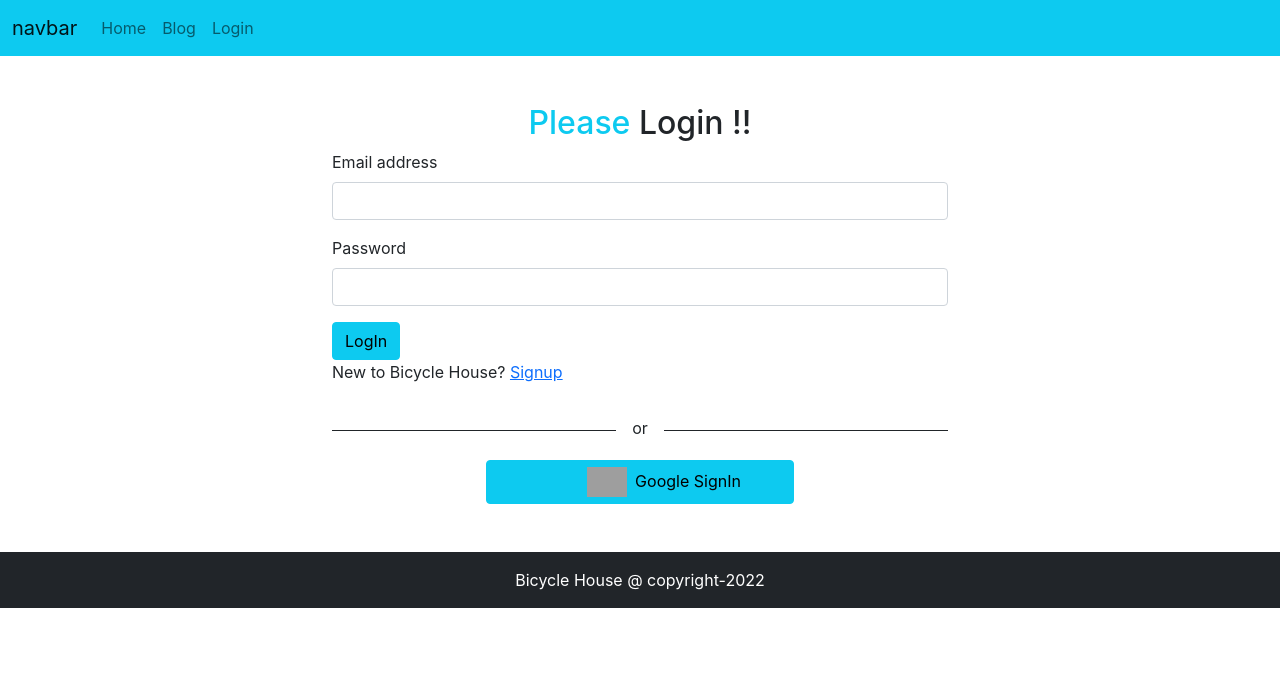
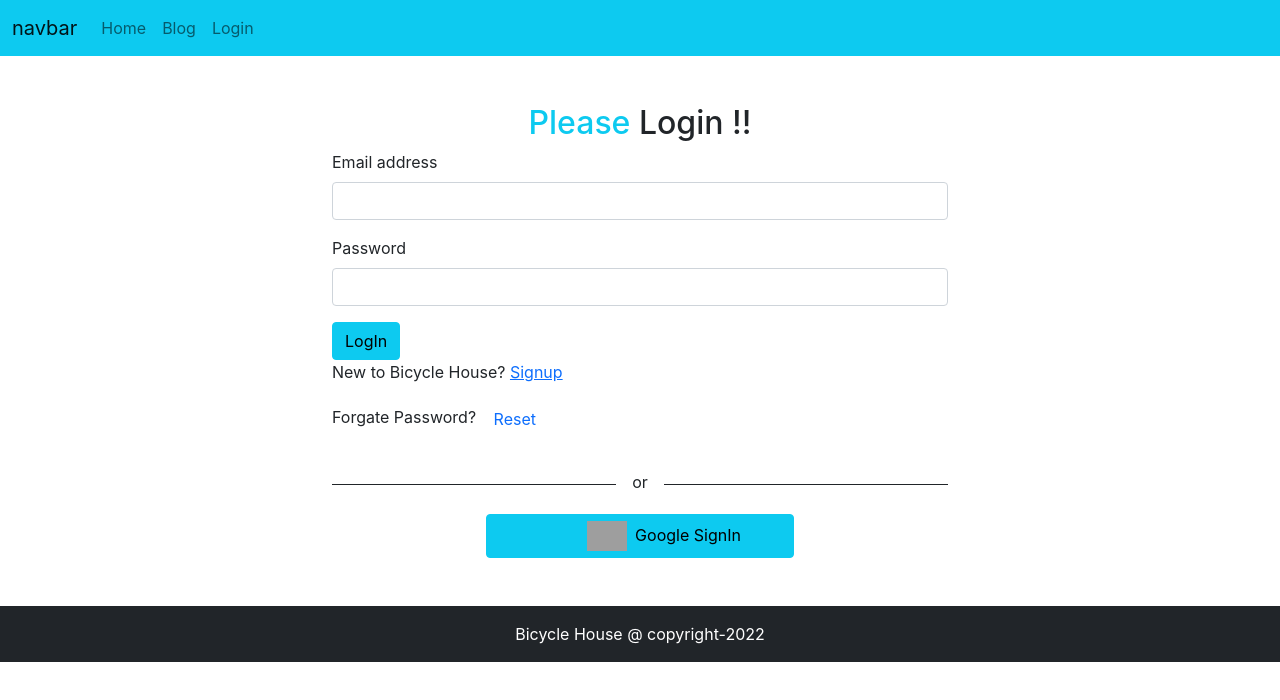
Before and after one commit to pritom48/ass-11-bicycle-house-client, a React (Create React App) app: page /login in a window 1280 px wide. Shown: the top 700 px of the page. Built offline with nearby package versions, Linux system fonts and the light colour scheme; no server answers; grey boxes are pictures that could not be loaded.

Commit message:
reset pass auth added

```diff
--- a/package.json
+++ b/package.json
@@ -12,6 +12,7 @@
     "react-firebase-hooks": "^5.0.3",
     "react-router-dom": "^6.3.0",
     "react-scripts": "5.0.1",
+    "react-toastify": "^9.0.1",
     "web-vitals": "^2.1.4"
   },
   "scripts": {
--- a/src/App.js
+++ b/src/App.js
@@ -1,4 +1,5 @@
 import { Route, Routes } from 'react-router-dom';
+import { ToastContainer } from 'react-toastify';
 import './App.css';
 import Home from './Home/Home/Home';
 import Blog from './Pages/Blog/Blog';
@@ -28,6 +29,7 @@ function App() {
         <Route path='*' element={<Notfound></Notfound>}></Route>
       </Routes>
       <Footer></Footer>
+      <ToastContainer />
     </div>
   );
 }
--- a/src/Pages/Login/Login.js
+++ b/src/Pages/Login/Login.js
@@ -1,9 +1,11 @@
 import React, { useRef } from 'react';
 import { Link, useNavigate } from 'react-router-dom';
-import { useSignInWithEmailAndPassword } from 'react-firebase-hooks/auth';
+import { useSendPasswordResetEmail, useSignInWithEmailAndPassword } from 'react-firebase-hooks/auth';
 import auth from '../../firebase.init';
 import SocialLogin from '../../Shared/SocialLogin/SocialLogin';
 import Loading from '../../Shared/Loading/Loading';
+import { toast } from 'react-toastify';
+import 'react-toastify/dist/ReactToastify.css';
 
 
 const Login = () => {
@@ -14,17 +16,26 @@ const Login = () => {
         loading,
         error,
     ] = useSignInWithEmailAndPassword(auth);
+    const [sendPasswordResetEmail, sending, error1] = useSendPasswordResetEmail(
+        auth
+    );
 
     const navigate = useNavigate();
     const emailRef = useRef('')
     const passwordRef = useRef('')
 
-    if (loading) {
+    if (loading || sending) {
         return <Loading></Loading>
     }
 
     if (user) {
         navigate('/')
+    }
+
+    const resetPassword = async (event) => {
+        const email = emailRef.current.value;
+        await sendPasswordResetEmail(email);
+        toast("sent email")
     }
 
 
@@ -53,6 +64,7 @@ const Login = () => {
                 </div>
                 <button type="submit" className="btn btn-info">LogIn</button>
                 <p>New to Bicycle House?   <Link to='/signup'>Signup</Link></p>
+                <p>Forgate Password? <button className='btn btn-white text-primary' onClick={resetPassword}>Reset</button></p>
             </form>
             <SocialLogin></SocialLogin>
         </div>
--- a/src/Shared/NavBar/NavBar.js
+++ b/src/Shared/NavBar/NavBar.js
@@ -33,7 +33,8 @@ const NavBar = () => {
                                 user ?
                                     <button onClick={handleSignOut} type="button" class="btn btn-info">SignOut</button>
                                     :
-                                    <Link className="nav-link" to="/login">Login</Link>}
+                                    <Link className="nav-link" to="/login">Login</Link>
+                            }
                         </li>
                     </ul>
                 </div>
```
Also changed, not shown: 1 other file (tests, documents, lock files or other folders).
